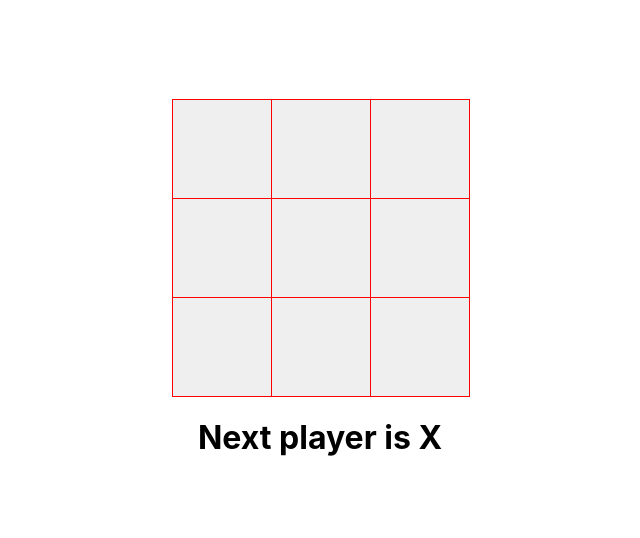
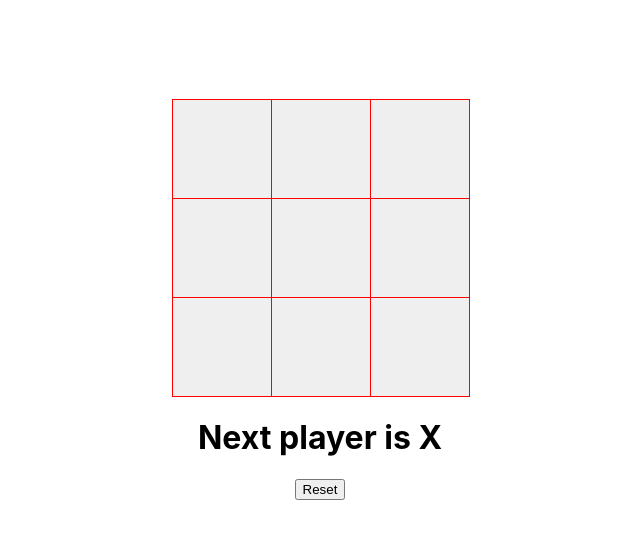
Before and after one commit to anyars-encarta/tic-tact-toe, a React (Create React App) app: page / in a window 1280 px wide. Shown: the top 538 px of the page, without its empty margins (320-960 px from the left). Built offline with nearby package versions, Linux system fonts and the light colour scheme.

Commit message:
Complete tic-tact-toes

```diff
--- a/src/components/tic-tact-toe/index.jsx
+++ b/src/components/tic-tact-toe/index.jsx
@@ -48,11 +48,16 @@ const TicTactToe = () => {
         setSquares(copySquares);
     };
 
+    const handleRestart = () => {
+        setIsXTurn(true);
+        setSquares(Array(9).fill(''))
+    };
+
     useEffect(() => {
         if(!GetWinner(squares) && squares.every(item => item !== '')) {
             setStatus('This is a draw! Please restart the game')
         } else if(GetWinner(squares)) {
-            setStatus(`Winner is ${GetWinner(squares)}`)
+            setStatus(`Winner is ${GetWinner(squares)}. Please restart the game!`)
         } else {
             setStatus(`Next player is ${isXTurn ? 'X' : 'O'}`)
         }
@@ -81,6 +86,7 @@ const TicTactToe = () => {
                 <Square value={squares[8]} onClick={() => handleClick(8)} />
             </div>
             <h1>{status}</h1>
+            <button onClick={handleRestart}>Reset</button>
         </div>
     );
 };
```
